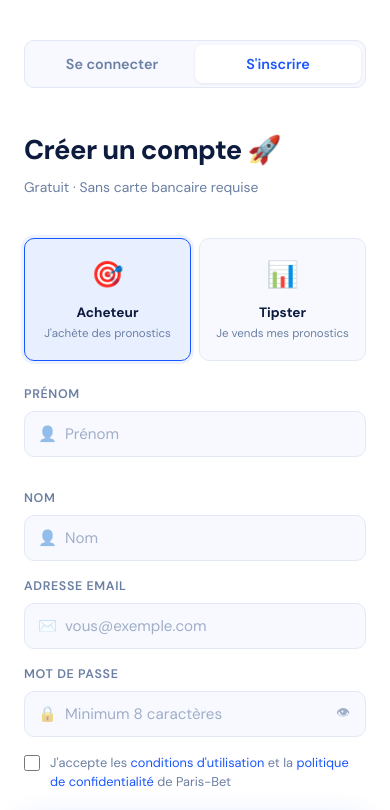
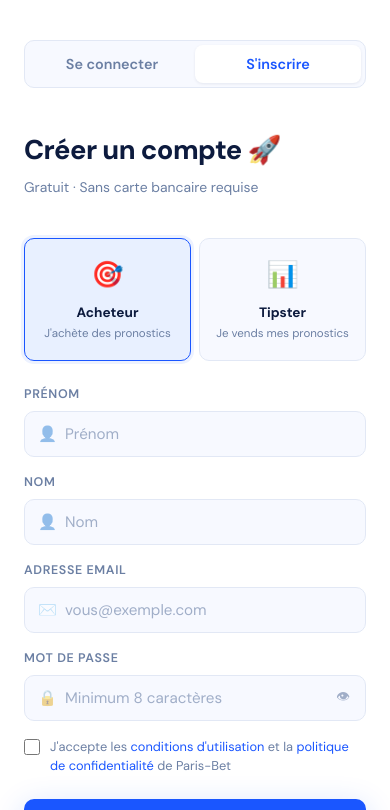
Before and after one commit to Kevin-paris-bet/paris-bet, a website: page auth.html in a window 390 px wide. Both pictures are taken after a click on the button "S'inscrire". Shown: the top 810 px of the page. Drawn offline with nearby package versions, Linux system fonts and the light colour scheme; no server answers.

Commit message:
Add files via upload

```diff
--- a/css/auth.css
+++ b/css/auth.css
@@ -412,6 +412,6 @@
   .auth-mobile-logo { display: none; }
 }
 @media (max-width: 480px) {
-  .form-row { grid-template-columns: 1fr; }
+  .form-row { grid-template-columns: 1fr; gap: 0; }
   .role-selector { grid-template-columns: 1fr 1fr; }
 }
```
